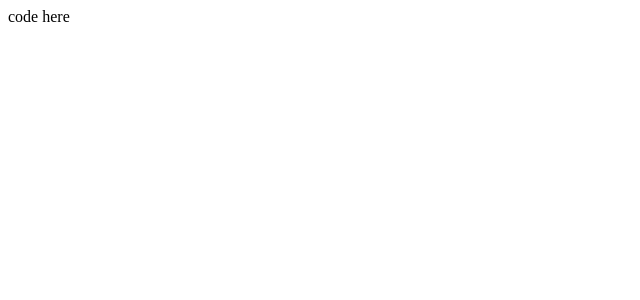
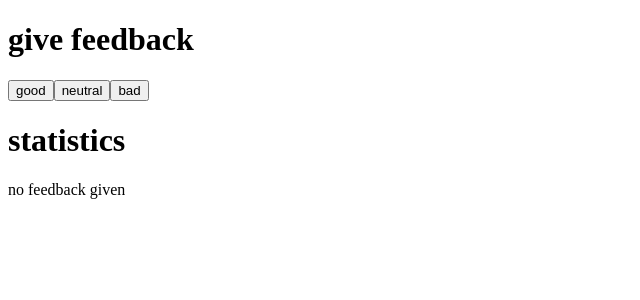
Before and after one commit to abergeron15/courseinfo, a React (Vite) app in the folder unicafe/: page / in a window 1280 px wide. Shown: the top 300 px of the page, without its empty margins (0-640 px from the left). Built offline with nearby package versions, Linux system fonts and the light colour scheme.

Commit message:
exercise 1.7

```diff
--- a/unicafe/src/App.jsx
+++ b/unicafe/src/App.jsx
@@ -1,4 +1,58 @@
 import { useState } from 'react'
+
+const Button = (props) => (
+  <button onClick={props.onClick}>{props.text}</button>
+)
+
+const Count = ({ score, count }) => (
+  <p>{score} {count}</p>
+)
+
+const Average = ({ feedback }) => {
+  let [good, neutral, bad] = feedback
+  let all = good + neutral + bad
+  let average = (good - bad) / all
+  return (
+    <p>average {average}</p>
+  )
+}
+
+const Positive = ({ feedback }) => {
+  let [good, neutral, bad] = feedback
+  let all = good + neutral + bad
+  let positive = good / all * 100
+  return (
+    <p>positive {positive}%</p>
+  )
+}
+
+const Statistics = ({ feedback }) => {
+  let [good, neutral, bad] = feedback
+  let all = good + neutral + bad
+  let average = (good - bad) / all
+  let positive = good / all * 100
+  if (good + neutral + bad === 0) {
+    return (
+      <div>
+        <h1>statistics</h1>
+        <p>no feedback given</p>
+      </div>
+    )
+  }
+  return (
+    <div>
+      <h1>statistics</h1>
+      <div>
+        <Count score="good" count={good} />
+        <Count score="neutral" count={neutral} />
+        <Count score="bad" count={bad} />
+        <Count score="all" count={all} />
+        <Average feedback={feedback} />
+        <Positive feedback={feedback} />
+      </div>
+    </div>
+  )
+}
 
 const App = () => {
   // save clicks of each button to its own state
@@ -8,7 +62,11 @@ const App = () => {
 
   return (
     <div>
-      code here
+      <h1>give feedback</h1>
+      <Button onClick={() => setGood(good + 1)} text="good" />
+      <Button onClick={() => setNeutral(neutral + 1)} text="neutral" />
+      <Button onClick={() => setBad(bad + 1)} text="bad" />
+      <Statistics feedback={[good, neutral, bad]} />
     </div>
   )
 }
```
